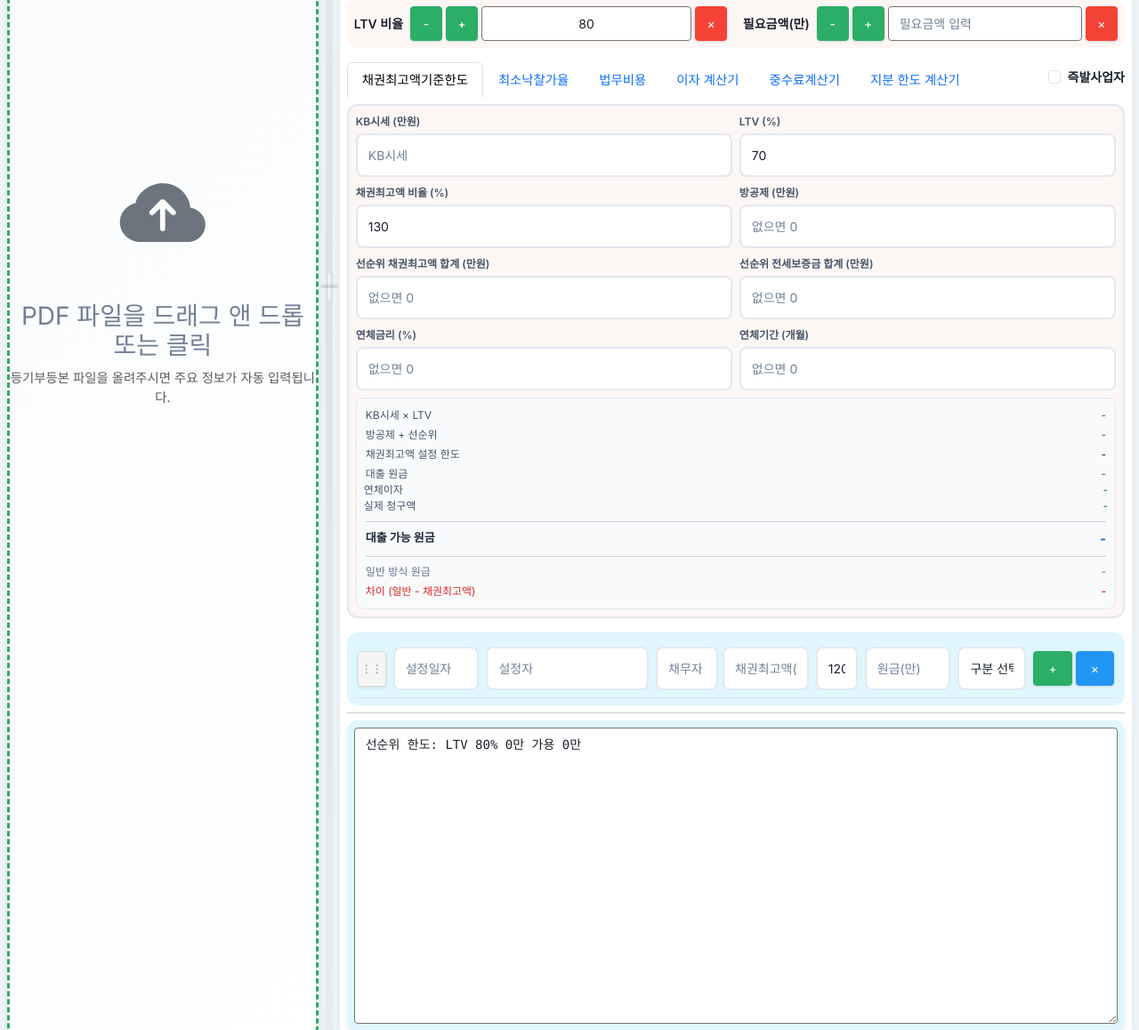
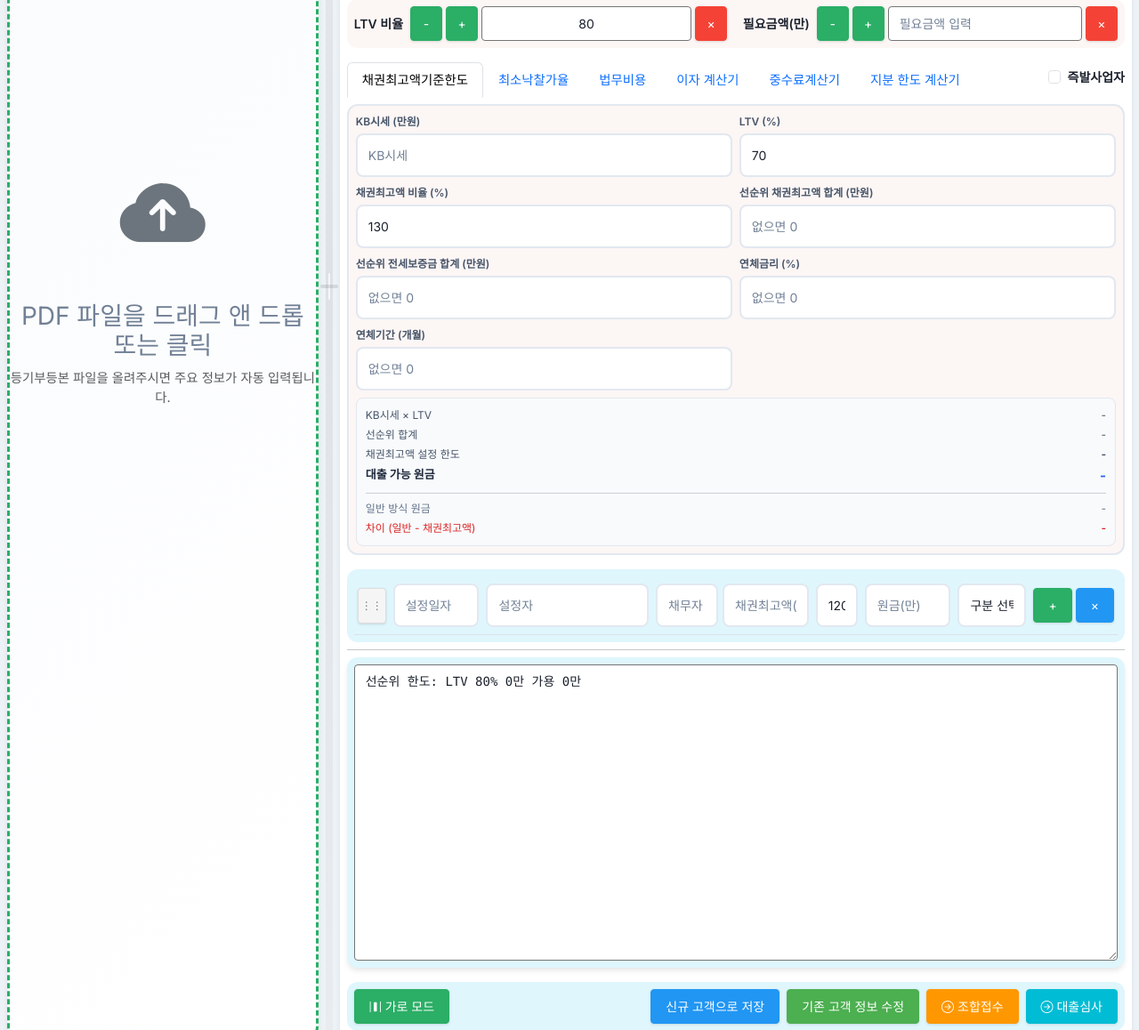
Before and after one commit to young626-jang/ltv_flask_, a Flask app: page / in a window 1280 px wide. Shown: the part 531-1689 px from the top of the page at 89% size. Run offline with Flask 3, Linux system fonts and the light colour scheme; data that the repository does not hold is empty; some libraries are stand-ins or nearby versions.

Commit message:
Update entry.html

```diff
--- a/templates/entry.html
+++ b/templates/entry.html
@@ -556,7 +556,7 @@
                                 <div class="col-6 text-end" id="bid_result_claim">-</div>
                                 <div class="col-6">채권최고액 한도</div>
                                 <div class="col-6 text-end" id="bid_result_maxamt">-</div>
-                                <div class="col-6">당사 배당액 (청구액 vs 한도 중 작은 값)</div>
+                                <div class="col-6">당사 배당액 (채권최고액 기준)</div>
                                 <div class="col-6 text-end fw-bold" id="bid_result_dividend">-</div>
                                 <div class="col-6">경매비용</div>
                                 <div class="col-6 text-end" id="bid_result_auctioncost">-</div>
@@ -597,10 +597,6 @@
                                 <input type="text" class="form-control form-control-sm" id="ml_maxamt_ratio" placeholder="130" value="130" oninput="calcMaxAmtLimit()">
                             </div>
                             <div class="col-6">
-                                <label class="form-label mb-1" style="font-size: 12px; color: #475569;">방공제 (만원)</label>
-                                <input type="text" class="form-control form-control-sm" id="ml_deduction" placeholder="없으면 0" oninput="calcMaxAmtLimit()">
-                            </div>
-                            <div class="col-6">
                                 <label class="form-label mb-1" style="font-size: 12px; color: #475569;">선순위 채권최고액 합계 (만원)</label>
                                 <input type="text" class="form-control form-control-sm" id="ml_senior" placeholder="없으면 0" oninput="calcMaxAmtLimit()">
                             </div>
@@ -623,21 +619,18 @@
                             <div class="row g-1" style="font-size: 12px; color: #475569;">
                                 <div class="col-6">KB시세 × LTV</div>
                                 <div class="col-6 text-end" id="ml_result_ltv_amount">-</div>
-                                <div class="col-6">방공제 + 선순위</div>
+                                <div class="col-6">선순위 합계</div>
                                 <div class="col-6 text-end" id="ml_result_deduct_total">-</div>
                                 <div class="col-6">채권최고액 설정 한도</div>
                                 <div class="col-6 text-end fw-bold" id="ml_result_maxamt_limit">-</div>
-                                <div class="col-6">대출 원금</div>
-                                <div class="col-6 text-end" id="ml_result_principal_info">-</div>
-                                <div id="ml_overdue_rows" style="display:contents;">
+                                <div class="col-6" style="font-size: 13px; color: #1e293b; font-weight: 700;">대출 가능 원금</div>
+                                <div class="col-6 text-end" id="ml_result_principal" style="font-size: 15px; font-weight: 700; color: #2563EB;">-</div>
+                                <div id="ml_overdue_rows" style="display:none;">
                                     <div class="col-6" id="ml_overdue_label">연체이자</div>
                                     <div class="col-6 text-end" id="ml_result_interest">-</div>
                                     <div class="col-6">실제 청구액</div>
                                     <div class="col-6 text-end" id="ml_result_claim">-</div>
                                 </div>
-                                <div class="col-12"><hr style="margin: 4px 0;"></div>
-                                <div class="col-6" style="font-size: 13px; color: #1e293b; font-weight: 700;">대출 가능 원금</div>
-                                <div class="col-6 text-end" id="ml_result_principal" style="font-size: 15px; font-weight: 700; color: #2563EB;">-</div>
                                 <div class="col-12"><hr style="margin: 4px 0;"></div>
                                 <div class="col-6" style="color: #64748B;">일반 방식 원금</div>
                                 <div class="col-6 text-end" id="ml_result_normal" style="color: #64748B;">-</div>
@@ -1577,7 +1570,7 @@ function calcMinBidRate() {
         return;
     }
 
-    // 채권최고액 한도 = 원금 × 비율
+    // 채권최고액 = 원금 × 비율
     const maxAmtLimit = principal * (maxAmtRatio / 100);
 
     // 연체이자 = 원금 × 연체금리 × (개월/12)
@@ -1586,9 +1579,8 @@ function calcMinBidRate() {
     // 실제 청구액 = 원금 + 연체이자
     const actualClaim = principal + interest;
 
-    // 당사 배당액 = 실제 청구액 vs 채권최고액 한도 중 작은 값
-    const dividend = Math.min(actualClaim, maxAmtLimit);
-    const isCapped = actualClaim > maxAmtLimit;
+    // 당사 배당액 = 채권최고액 기준
+    const dividend = maxAmtLimit;
 
     // 경매비용 = 담보가치 × 경매비용 비율
     const auctionCost = collateral * (auctionCostRate / 100);
@@ -1596,7 +1588,7 @@ function calcMinBidRate() {
     // 선순위 배당 합계
     const seniorTotal = seniorMaxAmt + seniorLease;
 
-    // 최소 낙찰금액 = 배당액 + 경매비용 + 선순위
+    // 최소 낙찰금액 = 채권최고액 + 경매비용 + 선순위
     const totalNeeded = dividend + auctionCost + seniorTotal;
 
     // 최소 낙찰가율
@@ -1609,10 +1601,10 @@ function calcMinBidRate() {
 
     const dividendEl = document.getElementById('bid_result_dividend');
     dividendEl.textContent = fmt(dividend);
-    dividendEl.style.color = isCapped ? '#DC2626' : '';
+    dividendEl.style.color = '';
 
     document.getElementById('bid_result_auctioncost').textContent = fmt(auctionCost);
-    document.getElementById('bid_result_cap_note').style.display = isCapped ? '' : 'none';
+    document.getElementById('bid_result_cap_note').style.display = 'none';
 
     // 선순위 행 (값 있을 때만 표시)
     const seniorLabelEl = document.getElementById('bid_result_senior_label');
@@ -1648,7 +1640,6 @@ function calcMaxAmtLimit() {
     const kbPrice = parseFloat(document.getElementById('ml_kb_price').value.replace(/,/g, '')) || 0;
     const ltv = parseFloat(document.getElementById('ml_ltv').value) || 70;
     const maxAmtRatio = parseFloat(document.getElementById('ml_maxamt_ratio').value) || 130;
-    const deduction = parseFloat(document.getElementById('ml_deduction').value.replace(/,/g, '')) || 0;
     const senior = parseFloat(document.getElementById('ml_senior').value.replace(/,/g, '')) || 0;
     const seniorLease = parseFloat(document.getElementById('ml_senior_lease').value.replace(/,/g, '')) || 0;
     const overdueRate = parseFloat(document.getElementById('ml_overdue_rate').value) || 0;
@@ -1661,32 +1652,31 @@ function calcMaxAmtLimit() {
     // KB시세 × LTV
     const ltvAmount = kbPrice * (ltv / 100);
 
-    // 방공제 + 선순위 합계
-    const deductTotal = deduction + senior + seniorLease;
+    // 선순위 합계
+    const deductTotal = senior + seniorLease;
 
     // 채권최고액 설정 한도
-    const maxAmtLimit = Math.max(0, ltvAmount - deductTotal);
+    const maxAmtLimit = ltvAmount - deductTotal;
 
     // 대출 가능 원금 = 채권최고액 ÷ 비율
     const principal = Math.floor(maxAmtLimit / (maxAmtRatio / 100));
+
+    // 일반 방식 원금
+    const normalPrincipal = ltvAmount - deductTotal;
+
+    // 차이
+    const diff = normalPrincipal - principal;
+
+    document.getElementById('ml_result_ltv_amount').textContent = fmt(ltvAmount);
+    document.getElementById('ml_result_deduct_total').textContent = deductTotal > 0 ? fmt(deductTotal) : '-';
+    document.getElementById('ml_result_maxamt_limit').textContent = fmt(maxAmtLimit);
+    document.getElementById('ml_result_principal').textContent = fmt(principal);
+    document.getElementById('ml_result_normal').textContent = fmt(normalPrincipal);
+    document.getElementById('ml_result_diff').textContent = diff > 0 ? '-' + fmt(diff) : '0만원';
 
     // 연체이자 / 실제 청구액
     const interest = principal * (overdueRate / 100) * (overdueMonths / 12);
     const actualClaim = principal + interest;
-
-    // 일반 방식 원금
-    const normalPrincipal = Math.max(0, ltvAmount - deductTotal);
-
-    // 차이
-    const diff = normalPrincipal - principal;
-
-    document.getElementById('ml_result_ltv_amount').textContent = fmt(ltvAmount);
-    document.getElementById('ml_result_deduct_total').textContent = deductTotal > 0 ? fmt(deductTotal) : '-';
-    document.getElementById('ml_result_maxamt_limit').textContent = fmt(maxAmtLimit);
-    document.getElementById('ml_result_principal_info').textContent = fmt(principal);
-    document.getElementById('ml_result_principal').textContent = fmt(principal);
-    document.getElementById('ml_result_normal').textContent = fmt(normalPrincipal);
-    document.getElementById('ml_result_diff').textContent = diff > 0 ? '-' + fmt(diff) : '0만원';
 
     // 연체이자 행 표시
     const overdueRows = document.getElementById('ml_overdue_rows');
```
